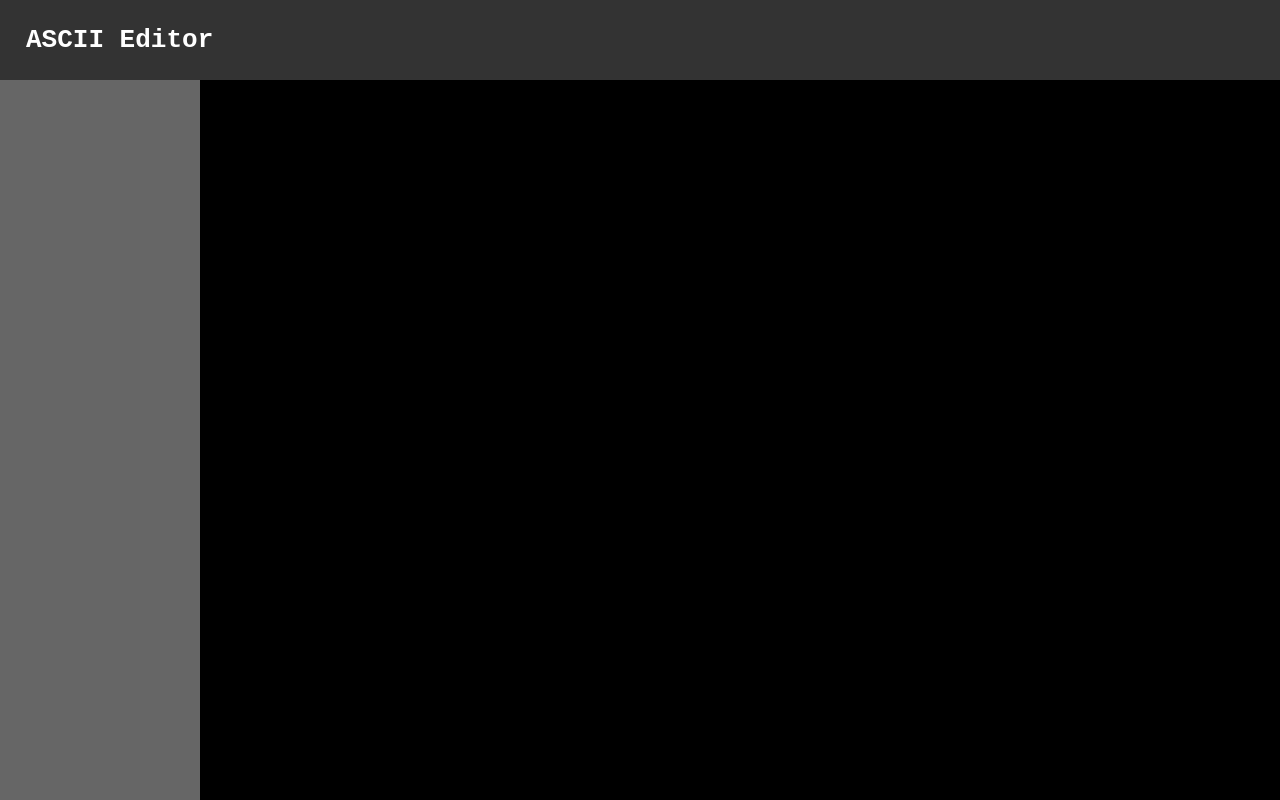
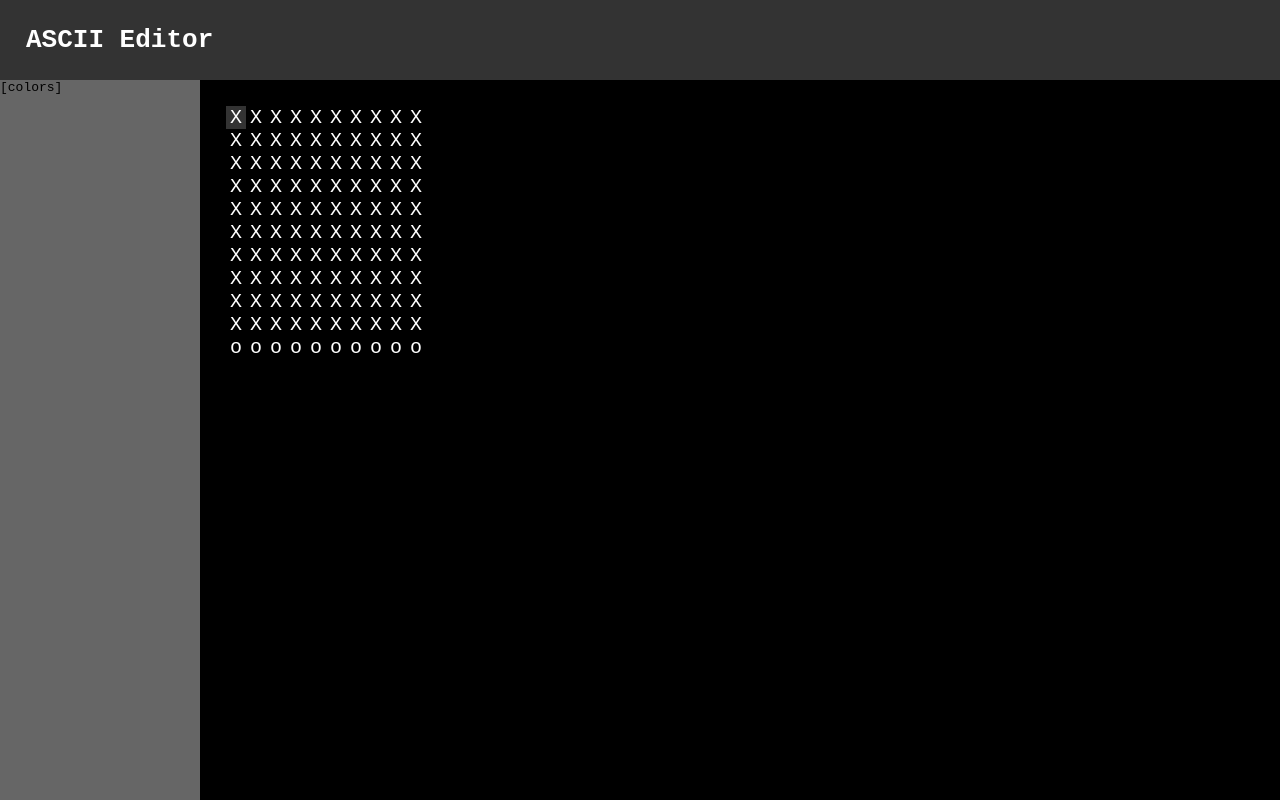
Before and after one commit to VeroLom/ascii-edit, a React (Create React App) app: page / in a window 1280 px wide. Built offline with nearby package versions, Linux system fonts and the light colour scheme.

Commit message:
Added keyboard navigation

```diff
--- a/package.json
+++ b/package.json
@@ -34,5 +34,9 @@
       "last 1 firefox version",
       "last 1 safari version"
     ]
+  },
+  "devDependencies": {
+    "css-loader": "^6.8.1",
+    "style-loader": "^3.3.3"
   }
 }
--- a/src/App.css
+++ b/src/App.css
@@ -28,4 +28,5 @@ aside {
 section {
     flex-grow: 1;
     background: #000;
+    padding: 2rem;
 }
--- a/src/App.js
+++ b/src/App.js
@@ -11,6 +11,7 @@ function App() {
             <main>
 
                 <aside>
+                    [colors]
                 </aside>
 
                 <section>
--- a/src/components/DrawingTable.js
+++ b/src/components/DrawingTable.js
@@ -1,9 +1,109 @@
+import {useEffect, useState} from "react";
+import styles from "./DrawingTable.module.css"
+
+
 function DrawingTable() {
     const initialTableData = [
-        [1, 2, 3],
-        [4, 5, 6],
-        [7, 8, 9],
-    ]
+        ['X', 'X', 'X', 'X', 'X', 'X', 'X', 'X', 'X', 'X' ],
+        ['X', 'X', 'X', 'X', 'X', 'X', 'X', 'X', 'X', 'X' ],
+        ['X', 'X', 'X', 'X', 'X', 'X', 'X', 'X', 'X', 'X' ],
+        ['X', 'X', 'X', 'X', 'X', 'X', 'X', 'X', 'X', 'X' ],
+        ['X', 'X', 'X', 'X', 'X', 'X', 'X', 'X', 'X', 'X' ],
+        ['X', 'X', 'X', 'X', 'X', 'X', 'X', 'X', 'X', 'X' ],
+        ['X', 'X', 'X', 'X', 'X', 'X', 'X', 'X', 'X', 'X' ],
+        ['X', 'X', 'X', 'X', 'X', 'X', 'X', 'X', 'X', 'X' ],
+        ['X', 'X', 'X', 'X', 'X', 'X', 'X', 'X', 'X', 'X' ],
+        ['X', 'X', 'X', 'X', 'X', 'X', 'X', 'X', 'X', 'X' ],
+        ['o', 'o', 'o', 'o', 'o', 'o', 'o', 'o', 'o', 'o' ],
+    ];
+
+    const [tableData, setTableData] = useState(initialTableData);
+    const [selectedCell, setSelectedCell] = useState([0, 0]);
+
+    const setCellValue = (row, col, char) => {
+        const newTableData = [...tableData];
+        newTableData[row][col] = char;
+        setTableData(newTableData);
+    }
+
+    const setSelectedCellValue = char => setCellValue(selectedCell[0], selectedCell[1], char);
+
+    const isSelected = (rowIndex, colIndex) =>
+        rowIndex === selectedCell[0] && colIndex === selectedCell[1];
+
+    const selectCell = (rowIndex, colIndex) => setSelectedCell([rowIndex, colIndex]);
+
+    const handleKeyDown = (event) => {
+        const key = event.key;
+        console.log('* Key pressed:', key);
+
+        switch (key) {
+            case 'ArrowUp':
+                if (selectedCell[0]) {
+                    selectCell(selectedCell[0] - 1, selectedCell[1]);
+                } else {
+                    selectCell(tableData.length - 1, selectedCell[1]);
+                }
+                break;
+            case 'ArrowDown':
+                if (selectedCell[0] < tableData.length - 1) {
+                    selectCell(selectedCell[0] + 1, selectedCell[1]);
+                } else {
+                    selectCell(0, selectedCell[1]);
+                }
+                break;
+            case 'ArrowLeft':
+                if (selectedCell[1]) {
+                    selectCell(selectedCell[0], selectedCell[1] - 1);
+                } else {
+                    selectCell(selectedCell[0], tableData[0].length - 1);
+                }
+                break;
+            case 'ArrowRight':
+                if (selectedCell[1] < tableData[0].length - 1) {
+                    selectCell(selectedCell[0], selectedCell[1] + 1);
+                } else {
+                    selectCell(selectedCell[0], 0);
+                }
+                break;
+            case 'Delete':
+                setSelectedCellValue(' ');
+                break;
+            default:
+                if (key.length === 1) {
+                    setSelectedCellValue(key);
+                }
+        }
+    }
+
+    useEffect(() => {
+        window.addEventListener('keydown', handleKeyDown);
+        return () => {
+            window.removeEventListener('keydown', handleKeyDown);
+        }
+    }, [selectedCell, tableData]);
+
+    return (
+        <div>
+            <table className={styles.table}>
+                <tbody>
+                    {tableData.map((row, rowIndex) => (
+                        <tr key={rowIndex} className={styles.row}>
+                            {row.map((col, colIndex) => (
+                                <td
+                                    key={colIndex}
+                                    className={`${styles.col} ${isSelected(rowIndex, colIndex) ? styles.active : ''}`}
+                                    onClick={() => selectCell(rowIndex, colIndex)}
+                                >
+                                    {col}
+                                </td>
+                            ))}
+                        </tr>
+                    ))}
+                </tbody>
+            </table>
+        </div>
+    );
 }
 
 export default DrawingTable;
--- /dev/null
+++ b/src/components/DrawingTable.module.css
@@ -0,0 +1,22 @@
+.table {
+    border-collapse: collapse;;
+    background: #000;
+}
+
+.row {
+
+}
+
+.col {
+    width: 20px;
+    height: 10px;
+    text-align: center;
+    vertical-align: middle;
+    color: #fff;
+    font-size: 20px;
+    user-select: none;
+}
+
+.active {
+    background: #333;
+}
```
Also changed, not shown: 1 other file (tests, documents, lock files or other folders).
